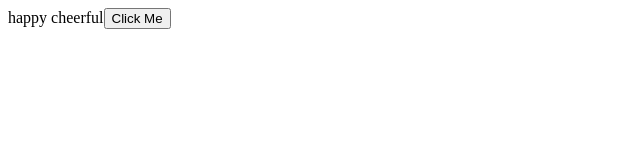
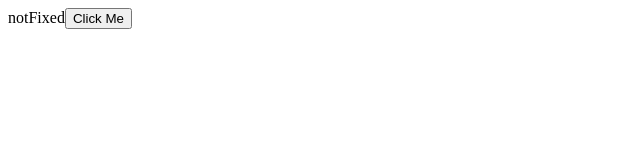
Before and after one commit to Jamal-SaadEddin/react-app, a React (Vite) app: page / in a window 1280 px wide. Shown: the top 160 px of the page, without its empty margins (0-640 px from the left). Built offline with nearby package versions, Linux system fonts and the light colour scheme.

Commit message:
9- Updating Array of Objects

```diff
--- a/src/App.tsx
+++ b/src/App.tsx
@@ -2,24 +2,20 @@
 import Like from "./components/Like";
 
 function App() {
-  const [tags, setTags] = useState(["happy", "cheerful"]);
+  const [bugs, setBugs] = useState([
+    { id: 1, title: "Bug 1", fixed: "notFixed" },
+    { id: 2, title: "Bug 2", fixed: "notFixed" },
+  ]);
 
   const handleClick = () => {
-    //Add
-    // setTags([...tags, "exciting"]);
-
-    //Remove
-    // setTags(tags.filter((tag) => tag !== "cheerful"));
-
-    //Update
-    setTags(tags.map((tag) => (tag === "happy" ? "happiness" : tag)));
-
-    // You can do one of them in this function
+    setBugs(
+      bugs.map((bug) => (bug.id === 1 ? { ...bug, fixed: "Fixed" } : bug))
+    );
   };
 
   return (
     <div>
-      {tags.join(" ")}
+      {bugs[0].fixed}
       <button onClick={handleClick}>Click Me</button>
     </div>
   );
```
